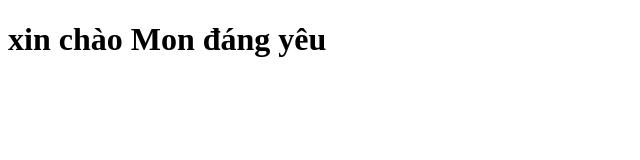
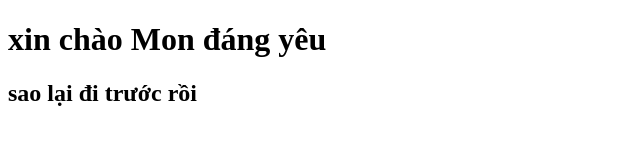
Before and after one commit to nguyenthimaiquyen/nguyenthimaiquyen.github.io, a plain HTML site: page index.html in a window 1280 px wide. Shown: the whole page, without its empty margins (0-640 px from the left). Drawn offline with Linux system fonts and the light colour scheme.

Commit message:
thêm nội dung

```diff
--- a/index.html
+++ b/index.html
@@ -8,5 +8,6 @@
 </head>
 <body>
     <h1>xin chào Mon đáng yêu</h1>
+    <h2>sao lại đi trước rồi</h2>
 </body>
 </html>
```
